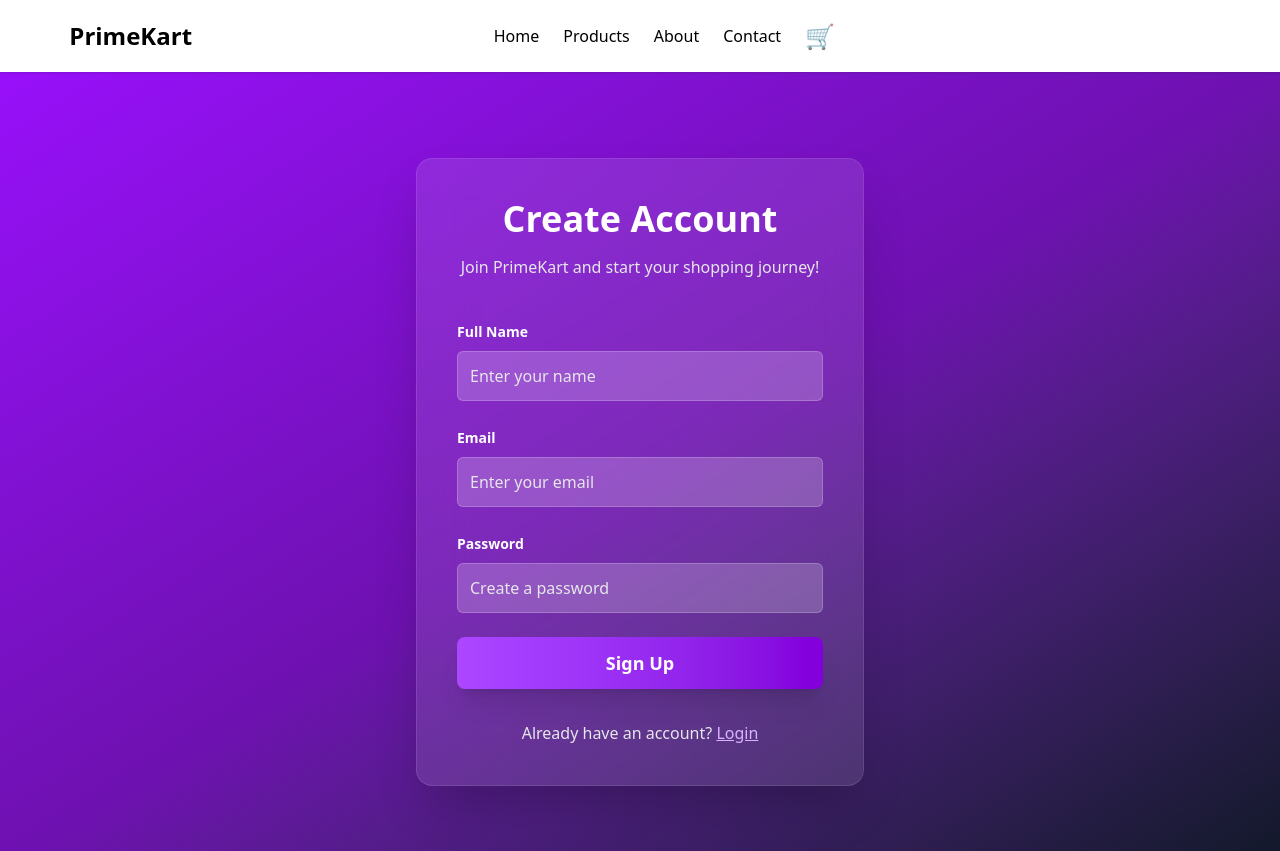
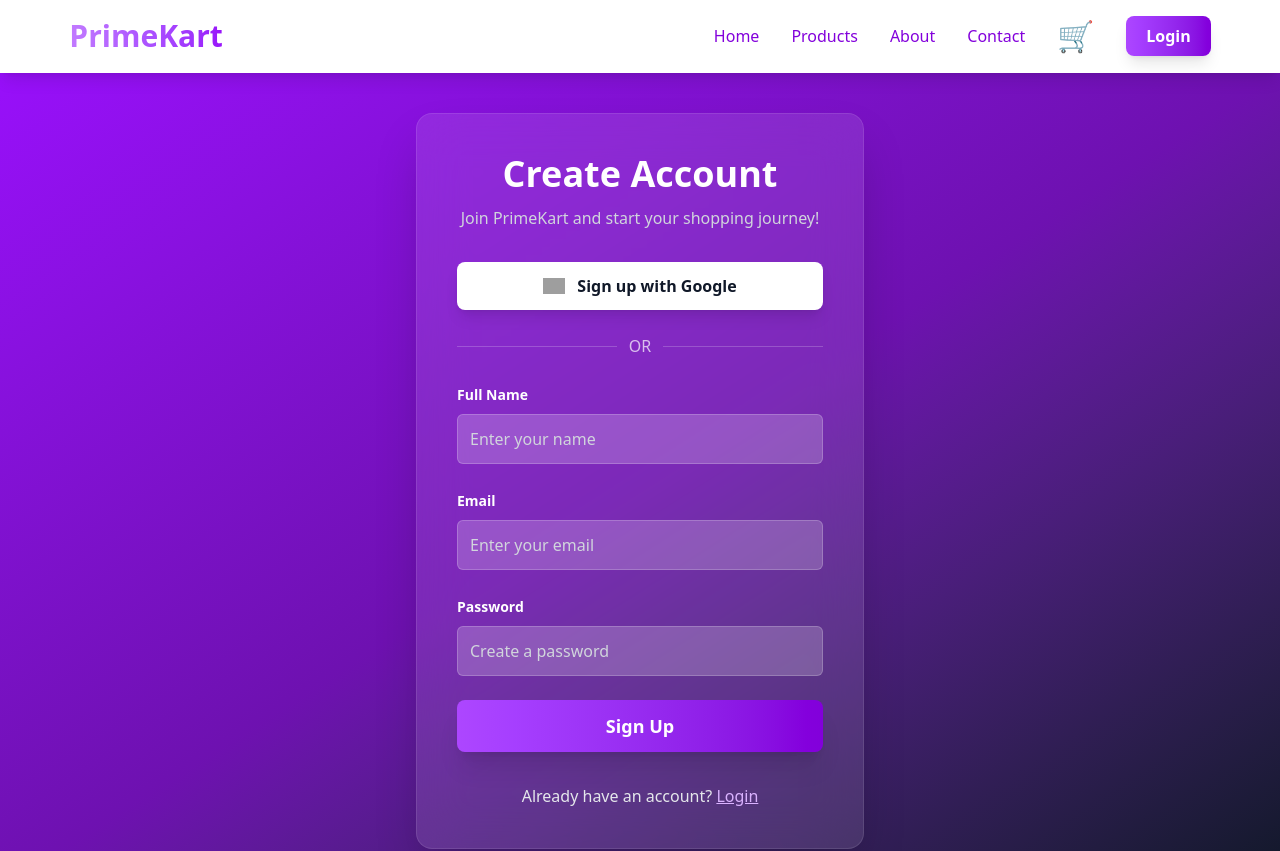
Before and after one commit to ahmed-1430/PrimeKart-Client, a Next.js app: page /register in a window 1280 px wide. Shown: the top 851 px of the page. Built offline with nearby package versions, Linux system fonts and the light colour scheme; no server answers; grey boxes are pictures that could not be loaded.

Commit message:
Implement login logout

```diff
--- a/src/Component/Navbar.jsx
+++ b/src/Component/Navbar.jsx
@@ -1,75 +1,119 @@
 'use client';
 
 import { useCart } from "@/Context/CartContext";
+import { useAuth } from "@/Context/AuthContext";
 import Link from "next/link";
 import { useState } from "react";
 
 export default function Navbar() {
   const [open, setOpen] = useState(false);
 
-  const { cart } = useCart(); // <-- GET CART DATA
+  const { cart } = useCart();
+  const { user, logout } = useAuth(); // <-- AUTH CONTEXT
+
   const cartCount = cart.reduce((total, item) => total + item.quantity, 0);
 
   return (
-    <nav className="w-full bg-white shadow sticky top-0 z-50">
+    <nav className="backdrop-blur-xl bg-white/10 border-b border-white/20 sticky top-0 z-50 shadow-lg">
       <div className="w-11/12 mx-auto px-4 py-4 flex justify-between items-center">
 
-        {/* Logo */}
-        <h1 className="text-2xl font-bold text-[--color-primary]">
+        {/* LOGO */}
+        <h1 className="text-3xl font-extrabold bg-linear-to-r from-purple-400 to-purple-600 bg-clip-text text-transparent cursor-pointer">
           PrimeKart
         </h1>
 
-        {/* Desktop Menu */}
-        <div className="hidden md:flex gap-6 font-medium items-center">
-          <Link href="/" className="hover:text-[--color-primary]">Home</Link>
-          <Link href="/products" className="hover:text-[--color-primary]">Products</Link>
-          <Link href="/about" className="hover:text-[--color-primary]">About</Link>
-          <Link href="/contact" className="hover:text-[--color-primary]">Contact</Link>
+        {/* DESKTOP MENU */}
+        <div className="hidden md:flex gap-8 text-white font-medium items-center">
+
+          {["/", "/products", "/about", "/contact"].map((path, i) => (
+            <Link
+              key={i}
+              href={path}
+              className="hover:text-purple-800 text-purple-700 transition-all duration-200 hover:-translate-y-1"
+            >
+              {path === "/" ? "Home" :
+                path.replace("/", "").charAt(0).toUpperCase() + path.slice(2)
+              }
+            </Link>
+          ))}
 
           {/* CART ICON */}
-          <Link href="/cart" className="relative">
-            <span className="text-2xl">🛒</span>
-
-            {/* Count Badge */}
+          <Link href="/cart" className="relative text-3xl hover:scale-110 transition">
+            🛒
             {cartCount > 0 && (
-              <span className="absolute -top-2 -right-2 bg-[--color-primary] text-white text-xs px-2 py-0.5 rounded-full">
-                {cartCount}
-              </span>
-            )}
-          </Link>
-        </div>
-
-        {/* Login Button */}
-        <Link
-          href="/login"
-          className="hidden md:block bg-[--color-primary] px-4 py-2 rounded text-white">
-          Login
-        </Link>
-
-        {/* Mobile button */}
-        <button className="md:hidden text-2xl" onClick={() => setOpen(!open)}>☰</button>
-      </div>
-
-      {/* Mobile dropdown */}
-      {open && (
-        <div className="md:hidden bg-white px-4 pb-4 shadow">
-
-          <Link href="/" className="block py-2">Home</Link>
-          <Link href="/products" className="block py-2">Products</Link>
-          <Link href="/about" className="block py-2">About</Link>
-          <Link href="/contact" className="block py-2">Contact</Link>
-
-          {/* CART ICON IN MOBILE MENU */}
-          <Link href="/cart" className="block py-2 text-lg">
-            🛒 Cart
-            {cartCount > 0 && (
-              <span className="ml-2 bg-[--color-primary] text-white text-xs px-2 py-0.5 rounded-full">
+              <span className="absolute -top-2 -right-2 bg-purple-600 text-white text-xs px-2 py-0.5 rounded-full shadow-md">
                 {cartCount}
               </span>
             )}
           </Link>
 
-          <Link href="/login" className="block py-2 text-[--color-primary] font-bold">Login</Link>
+          {/* LOGIN / LOGOUT */}
+          {user ? (
+            <button
+              onClick={logout}
+              className="bg-red-500 px-5 py-2 rounded-lg text-white font-semibold shadow-lg hover:bg-red-600 transition-all"
+            >
+              Logout
+            </button>
+          ) : (
+            <Link
+              href="/login"
+              className="bg-gradient-to-r from-purple-500 to-purple-700 px-5 py-2 rounded-lg text-white font-semibold shadow-lg hover:shadow-purple-500/30 hover:-translate-y-1 transition-all"
+            >
+              Login
+            </Link>
+          )}
+
+        </div>
+
+        {/* MOBILE MENU BUTTON */}
+        <button
+          className="md:hidden text-purple-700 text-3xl"
+          onClick={() => setOpen(!open)}
+        >
+          {open ? "✕" : "☰"}
+        </button>
+      </div>
+
+      {/* MOBILE MENU */}
+      {open && (
+        <div className="md:hidden bg-black/40 backdrop-blur-xl border-t border-white/20 px-6 pb-4 text-white animate-fadeIn">
+
+
+          {["/", "/products", "/about", "/contact"].map((path, i) => (
+            <Link key={i} href={path} className="block py-3 text-lg text-purple-700">
+              {path === "/" ? "Home" :
+                path.replace("/", "").charAt(0).toUpperCase() + path.slice(2)
+              }
+            </Link>
+          ))}
+
+          {/* CART */}
+          <Link href="/cart" className="block py-3 text-lg">
+            🛒 Cart
+            {cartCount > 0 && (
+              <span className="ml-2 bg-purple-600 text-white text-xs px-2 py-0.5 rounded-full">
+                {cartCount}
+              </span>
+            )}
+          </Link>
+
+          {/* LOGIN / LOGOUT (MOBILE) */}
+          {user ? (
+            <button
+              onClick={logout}
+              className="block py-3 text-red-300 font-semibold text-lg"
+            >
+              Logout
+            </button>
+          ) : (
+            <Link
+              href="/login"
+              className="block py-3 text-purple-300 font-semibold text-lg"
+            >
+              Login
+            </Link>
+          )}
         </div>
       )}
     </nav>
--- a/src/app/login/page.jsx
+++ b/src/app/login/page.jsx
@@ -1,3 +1,4 @@
+/* eslint-disable @next/next/no-img-element */
 "use client";
 
 import { useState } from "react";
@@ -7,11 +8,12 @@ import Link from "next/link";
 import { useAuth } from "@/Context/AuthContext";
 
 export default function LoginPage() {
-  const { login } = useAuth();
+    const { login, loginWithGoogle } = useAuth();
     const router = useRouter();
 
     const [form, setForm] = useState({ email: "", password: "" });
     const [loading, setLoading] = useState(false);
+    const [googleLoading, setGoogleLoading] = useState(false);
 
     const onChange = (e) => {
         setForm({ ...form, [e.target.name]: e.target.value });
@@ -25,7 +27,7 @@ export default function LoginPage() {
 
         if (result.ok) {
             toast.success("Login Successful 🎉");
-      router.push("/checkout");
+            router.push("/");
         } else {
             toast.error(result.message || "Something went wrong");
         }
@@ -33,50 +35,52 @@ export default function LoginPage() {
         setLoading(false);
     };
 
+    const handleGoogleLogin = async () => {
+        setGoogleLoading(true);
+
+        const res = await loginWithGoogle();
+
+        if (res.ok) {
+            toast.success("Logged in with Google 🎉");
+            router.push("/");
+        } else {
+            toast.error(res.message);
+        }
+
+        setGoogleLoading(false);
+    };
+
     return (
         <main className="min-h-screen flex items-center justify-center bg-linear-to-br from-purple-600 via-purple-800 to-gray-900 px-4">
             <div className="w-full max-w-md bg-white/10 backdrop-blur-xl text-white p-10 rounded-2xl shadow-2xl border border-white/10">
-
-        {/* Title */}
-        <h1 className="text-4xl font-extrabold text-center mb-4">
-          Welcome Back 👋
-        </h1>
+                <h1 className="text-4xl font-extrabold text-center mb-2">Welcome Back </h1>
                 <p className="text-center text-gray-200 mb-10">
-          Login to access your account and continue shopping
+                    Login to continue shopping
                 </p>
-
-        {/* Form */}
+                {/* Login With Google */}
+                <button
+                    onClick={handleGoogleLogin}
+                    disabled={googleLoading}
+                    className="w-full bg-white text-gray-900 py-3 rounded-lg font-semibold shadow-md cursor-pointer
+                     hover:bg-gray-100 transition flex items-center justify-center gap-3 mb-6">
+                    <img src="https://img.icons8.com/?size=100&id=17949&format=png&color=000000" alt="google" class="w-6" />
+                    {googleLoading ? "Connecting..." : "Continue with Google"}
+                </button>
+                <div className="flex items-center gap-4 my-6">
+                    <div className="flex-1 h-px bg-white/20"></div>
+                    <p className="text-gray-300 text-sm">OR</p>
+                    <div className="flex-1 h-px bg-white/20"></div>
+                </div>
                 <form onSubmit={handleLogin} className="space-y-6">
-
                     <div>
                         <label className="text-sm font-semibold">Email</label>
-            <input
-              name="email"
-              type="email"
-              onChange={onChange}
-              value={form.email}
-              required
-              className="w-full mt-2 p-3 rounded-md bg-white/20 border border-white/20 text-white placeholder-gray-200
-                         focus:outline-none focus:ring-2 focus:ring-purple-300 backdrop-blur-sm transition"
-              placeholder="Enter your email"
-            />
+                        <input name="email" type="email" onChange={onChange} value={form.email} required className="w-full mt-2 p-3 rounded-md bg-white/20 border border-white/20 text-white                          placeholder-gray-200 focus:outline-none focus:ring-2 focus:ring-purple-300 transition" placeholder="Enter your email" />
                     </div>
 
                     <div>
                         <label className="text-sm font-semibold">Password</label>
-            <input
-              name="password"
-              type="password"
-              onChange={onChange}
-              value={form.password}
-              required
-              className="w-full mt-2 p-3 rounded-md bg-white/20 border border-white/20 text-white placeholder-gray-200
-                         focus:outline-none focus:ring-2 focus:ring-purple-300 backdrop-blur-sm transition"
-              placeholder="Enter your password"
-            />
+                        <input name="password" type="password" onChange={onChange} value={form.password} required className="w-full mt-2 p-3 rounded-md bg-white/20 border border-white/20 text-white                          placeholder-gray-200 focus:outline-none focus:ring-2 focus:ring-purple-300 transition" placeholder="Enter your password" />
                     </div>
-
-          {/* Button */}
                     <button
                         type="submit"
                         disabled={loading}
@@ -88,16 +92,9 @@ export default function LoginPage() {
                         {loading ? "Logging in..." : "Login"}
                     </button>
                 </form>
-
-        {/* Footer */}
                 <p className="text-center text-gray-200 mt-8">
                     New here?{" "}
-          <Link
-            href="/register"
-            className="text-purple-300 underline hover:text-purple-100 transition"
-          >
-            Create an account
-          </Link>
+                    <Link href="/register" className="text-purple-300 underline hover:text-purple-100 transition">Create an account</Link>
                 </p>
             </div>
         </main>
--- a/src/app/register/page.jsx
+++ b/src/app/register/page.jsx
@@ -1,3 +1,4 @@
+/* eslint-disable @next/next/no-img-element */
 "use client";
 
 import { useState } from "react";
@@ -7,7 +8,7 @@ import Link from "next/link";
 import { useAuth } from "@/Context/AuthContext";
 
 export default function RegisterPage() {
-  const { registerUser } = useAuth();
+    const { registerUser, googleLogin } = useAuth();
     const router = useRouter();
 
     const [form, setForm] = useState({
@@ -17,6 +18,7 @@ export default function RegisterPage() {
     });
 
     const [loading, setLoading] = useState(false);
+    const [googleLoading, setGoogleLoading] = useState(false);
 
     const onChange = (e) =>
         setForm({ ...form, [e.target.name]: e.target.value });
@@ -37,18 +39,48 @@ export default function RegisterPage() {
         setLoading(false);
     };
 
+    const handleGoogle = async () => {
+        setGoogleLoading(true);
+
+        const result = await googleLogin();
+        if (result.ok) {
+            toast.success("Logged in with Google 🎉");
+            router.push("/");
+        } else {
+            toast.error(result.message || "Google login failed");
+        }
+
+        setGoogleLoading(false);
+    };
+
     return (
-    <main className="min-h-screen flex items-center justify-center bg-linear-to-br from-purple-600 via-purple-800 to-gray-900 px-4">
+        <main className="min-h-screen flex items-center justify-center bg-linear-to-br from-purple-600 via-purple-800 to-gray-900 px-4 py-10">
 
-      <div className="w-full max-w-md bg-white/10 backdrop-blur-xl text-white p-10 rounded-2xl shadow-2xl border border-white/10">
+            <div className="w-full max-w-md bg-white/10 backdrop-blur-xl text-white p-10 rounded-2xl shadow-2xl border border-white/10 animate-fadeIn">
 
                 {/* Title */}
-        <h1 className="text-4xl font-extrabold text-center mb-4">
+                <h1 className="text-4xl font-extrabold text-center mb-3">
                     Create Account
                 </h1>
-        <p className="text-center text-gray-200 mb-10">
+                <p className="text-center text-gray-300 mb-8">
                     Join PrimeKart and start your shopping journey!
                 </p>
+
+                {/* Google Login */}
+                <button
+                    onClick={handleGoogle}
+                    className="w-full flex items-center justify-center gap-3 py-3 bg-white text-gray-900 rounded-lg shadow-lg hover:bg-gray-100 transition font-semibold mb-6"
+                >
+                    <img src="https://img.icons8.com/?size=100&id=17949&format=png&color=000000" alt="Google" width={22} height={22}
+                    />
+                    {googleLoading ? "Please wait..." : "Sign up with Google"}
+                </button>
+
+                <div className="flex items-center gap-3 my-6">
+                    <div className="h-px bg-white/20 w-full" />
+                    <span className="text-white/70">OR</span>
+                    <div className="h-px bg-white/20 w-full" />
+                </div>
 
                 {/* Form */}
                 <form onSubmit={handleRegister} className="space-y-6">
@@ -62,7 +94,7 @@ export default function RegisterPage() {
                             value={form.name}
                             onChange={onChange}
                             placeholder="Enter your name"
-              className="w-full mt-2 p-3 rounded-md bg-white/20 border border-white/20 text-white placeholder-gray-200
+                            className="w-full mt-2 p-3 rounded-md bg-white/20 border border-white/20 text-white placeholder-gray-300
                          focus:outline-none focus:ring-2 focus:ring-purple-300 transition"
                         />
                     </div>
@@ -76,7 +108,7 @@ export default function RegisterPage() {
                             value={form.email}
                             onChange={onChange}
                             placeholder="Enter your email"
-              className="w-full mt-2 p-3 rounded-md bg-white/20 border border-white/20 text-white placeholder-gray-200
+                            className="w-full mt-2 p-3 rounded-md bg-white/20 border border-white/20 text-white placeholder-gray-300
                          focus:outline-none focus:ring-2 focus:ring-purple-300 transition"
                         />
                     </div>
@@ -90,7 +122,7 @@ export default function RegisterPage() {
                             value={form.password}
                             onChange={onChange}
                             placeholder="Create a password"
-              className="w-full mt-2 p-3 rounded-md bg-white/20 border border-white/20 text-white placeholder-gray-200
+                            className="w-full mt-2 p-3 rounded-md bg-white/20 border border-white/20 text-white placeholder-gray-300
                          focus:outline-none focus:ring-2 focus:ring-purple-300 transition"
                         />
                     </div>
@@ -111,14 +143,12 @@ export default function RegisterPage() {
                 {/* Footer */}
                 <p className="text-center text-gray-200 mt-8">
                     Already have an account?{" "}
-          <Link
-            href="/login"
-            className="text-purple-300 underline hover:text-purple-100 transition"
-          >
+                    <Link href="/login" className="text-purple-300 underline hover:text-purple-100 transition">
                         Login
                     </Link>
                 </p>
             </div>
+
         </main>
     );
 }
```
Also changed, not shown: src/Context/AuthContext.js (+4 -5 lines), src/lib/FireBase.init.js (+9 -11 lines). Lines whose indentation alone changed are shown as unchanged.
